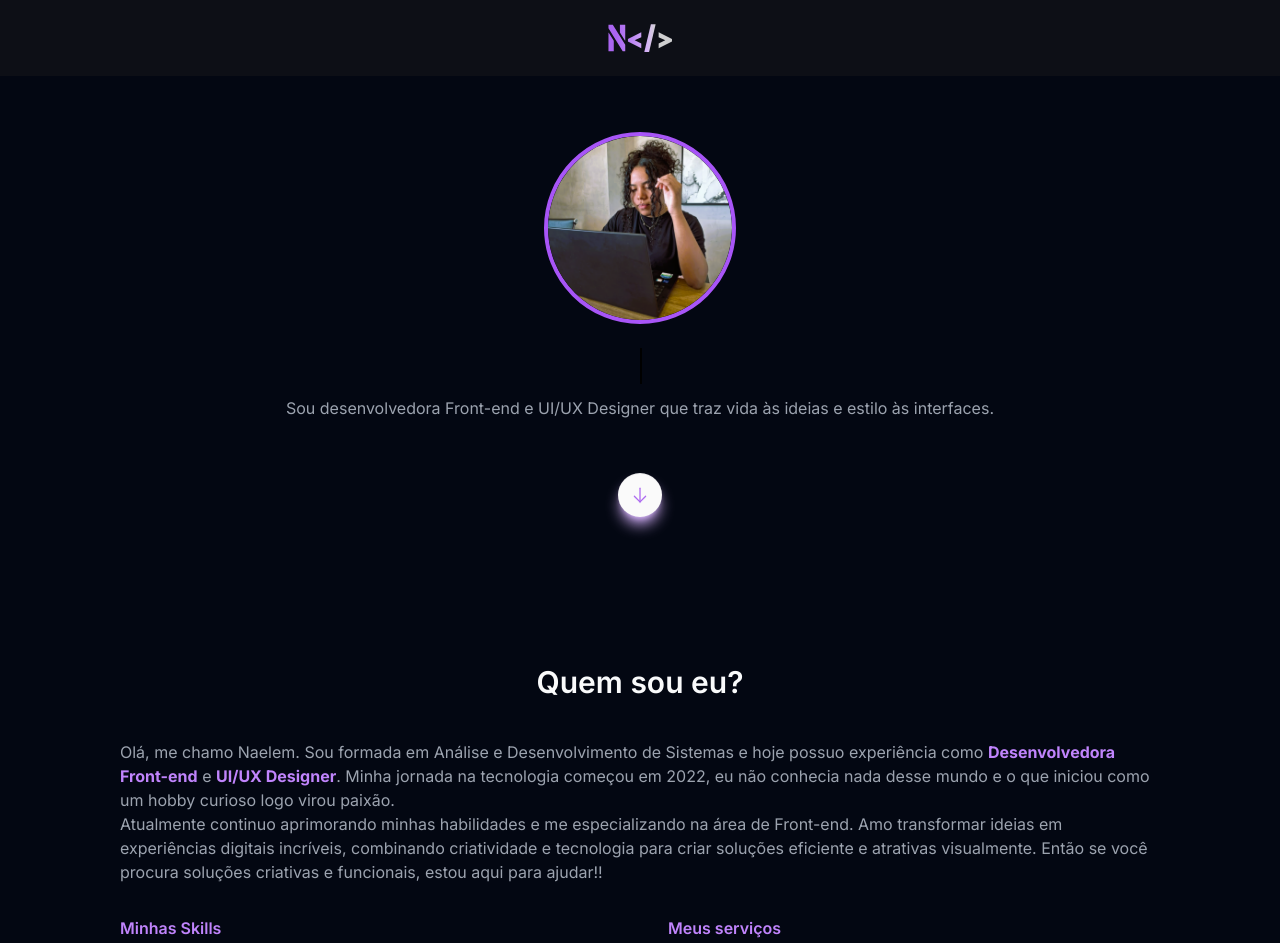
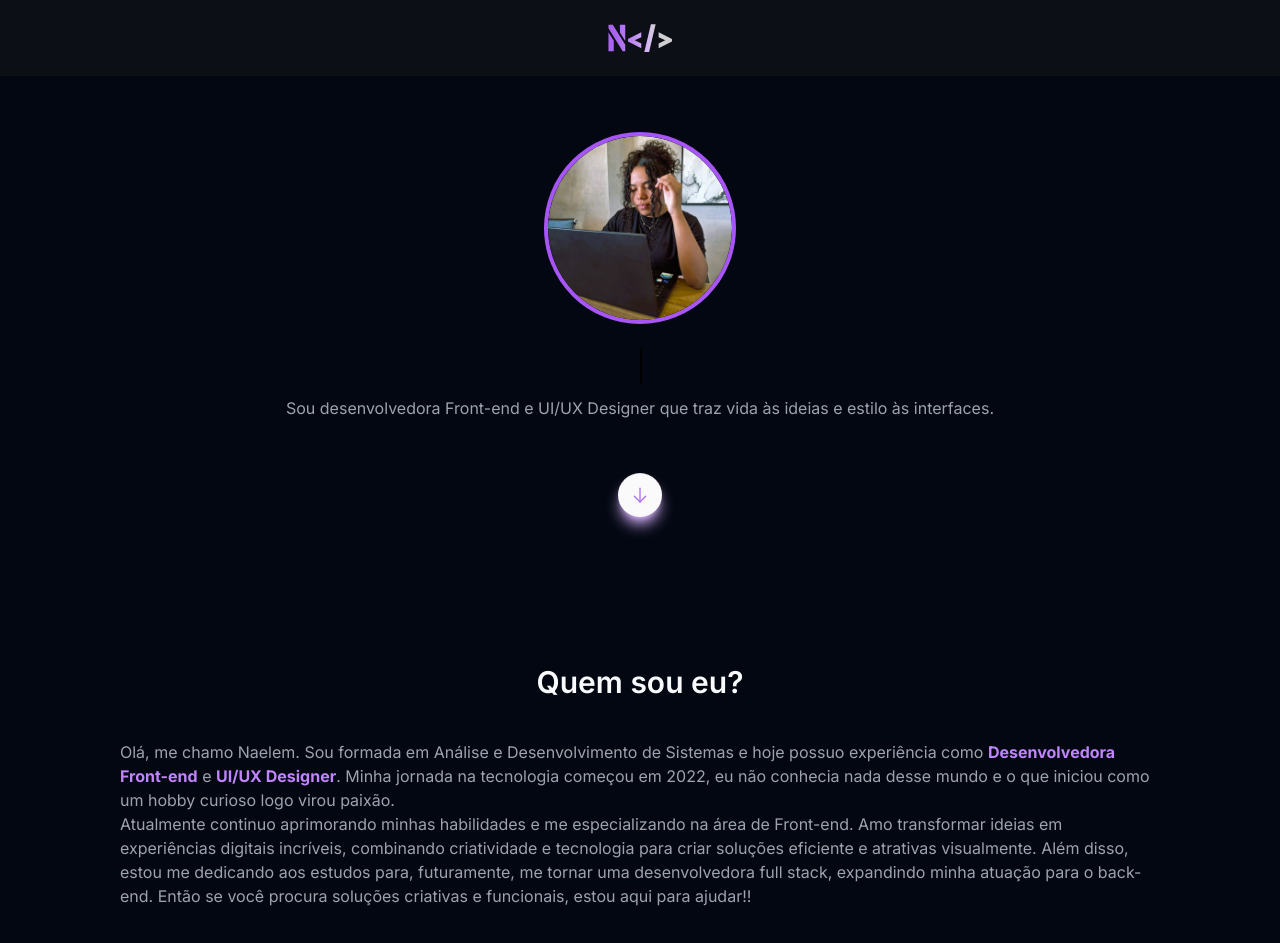
Before and after one commit to naelens/portfolio, a React (Vite) app: page / in a window 1280 px wide. Shown: the top 943 px of the page. Built offline with nearby package versions, Linux system fonts and the light colour scheme.

Commit message:
[FEAT] - Changing text "about me"

```diff
--- a/src/components/AboutMe.jsx
+++ b/src/components/AboutMe.jsx
@@ -14,6 +14,7 @@ export function AboutMe() {
                         <p className="text-sm sm:text-base 2xl:text-xl text-gray-400">
                             Atualmente continuo aprimorando minhas habilidades e me especializando na área de Front-end.
                             Amo transformar ideias em experiências digitais incríveis, combinando criatividade e tecnologia para criar soluções eficiente e atrativas visualmente.
+                            Além disso, estou me dedicando aos estudos para, futuramente, me tornar uma desenvolvedora full stack, expandindo minha atuação para o back-end.
                             Então se você procura soluções criativas e funcionais, estou aqui para ajudar!!
                         </p>
                     </section>
```
